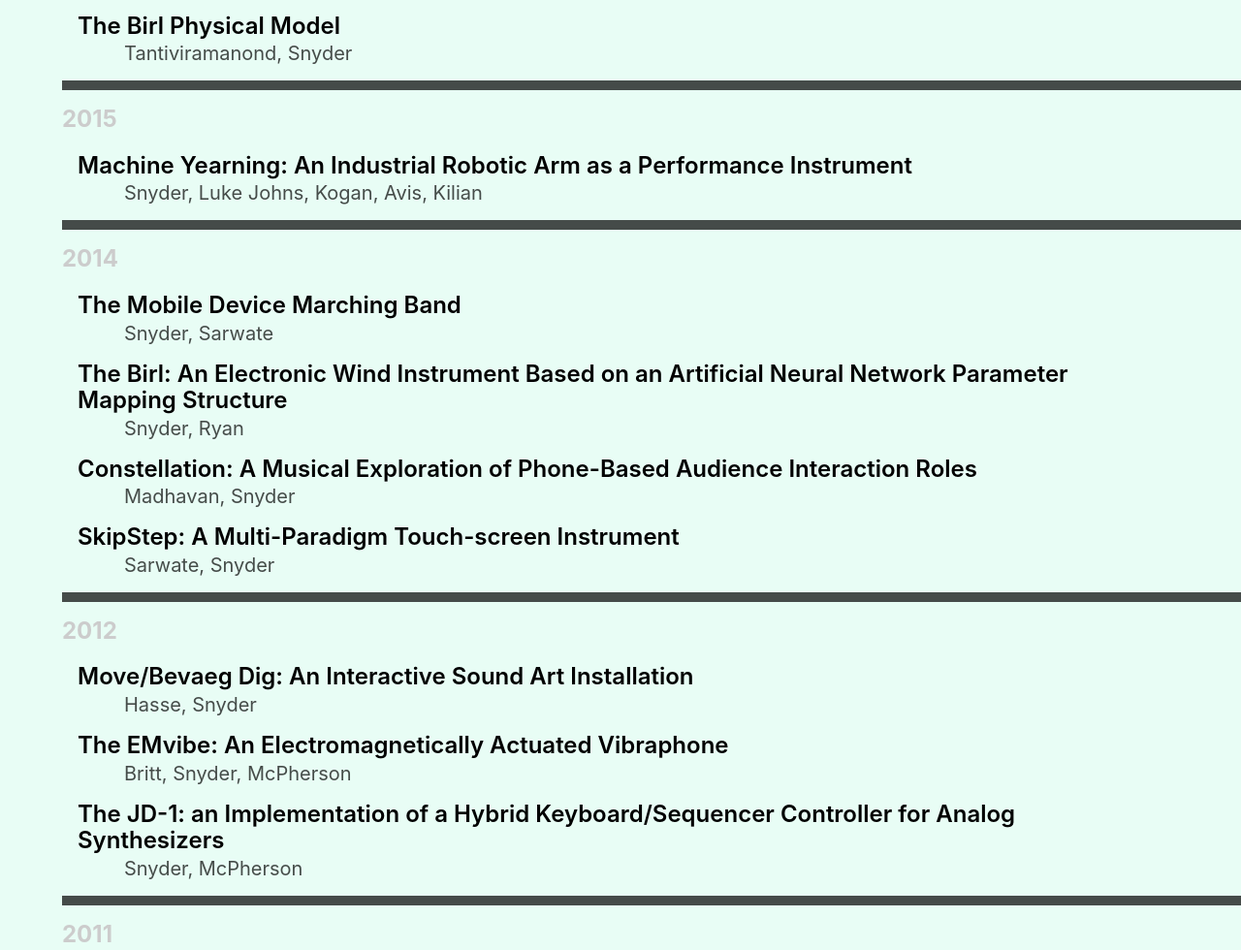
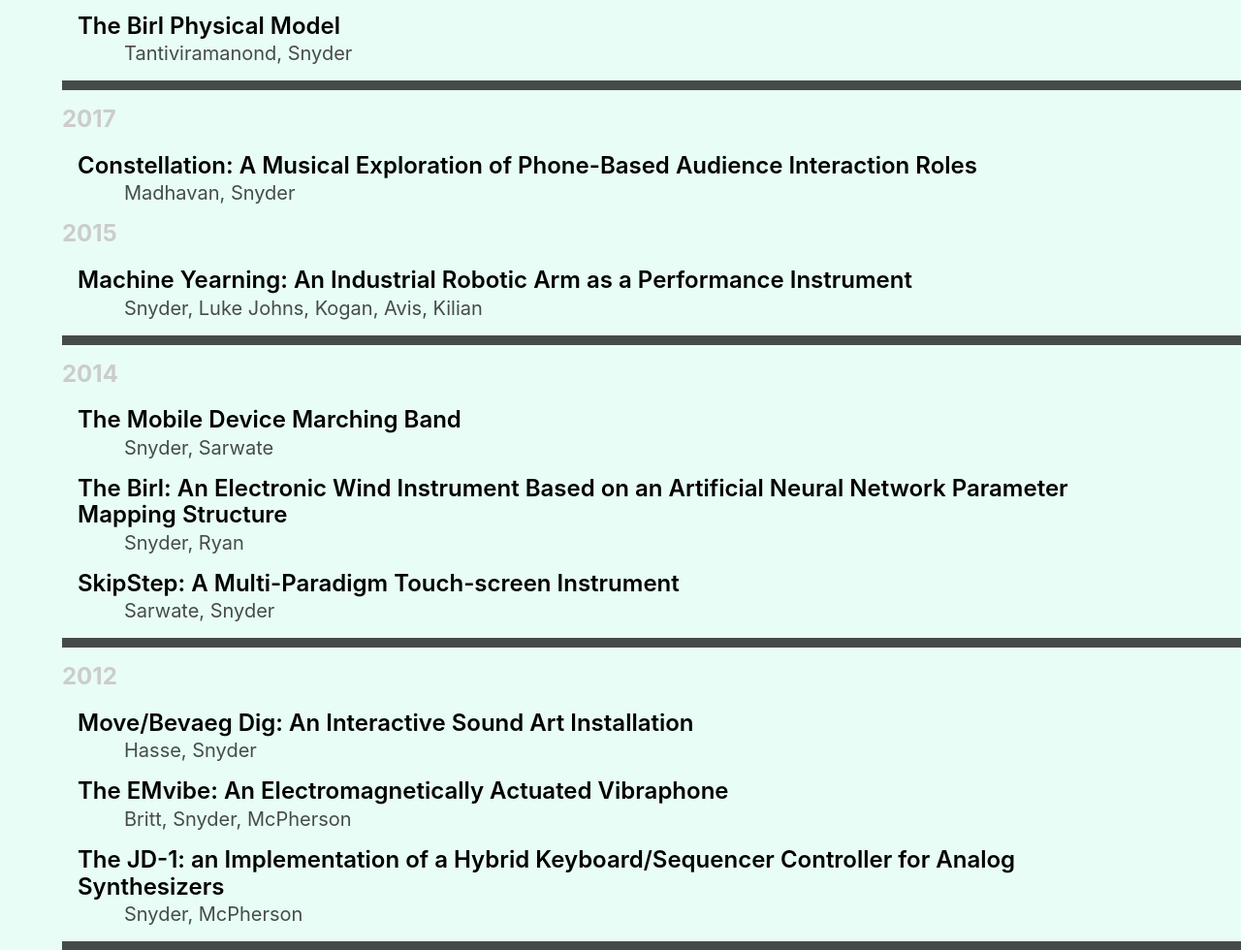
Before and after one commit to punirl/punirl.github.io, a plain HTML site: page tabs/papers.html in a window 1280 px wide. Shown: the part 794-1774 px from the top of the page at 97% size. Drawn offline with nearby package versions, Linux system fonts and the light colour scheme.

Commit message:
fixed paper order

```diff
--- a/tabs/papers.html
+++ b/tabs/papers.html
@@ -57,6 +57,11 @@
 
       </div>
 
+      <!-- 2016 -->
+      <div class="bb-ns pb3">
+      <h2 class="mt3 moon-gray"> 2017 </h2>
+      <dt class="mt0"><a class="ml3 f3 fw6 db black link hover-gold w-80" href="https://smartech.gatech.edu/bitstream/handle/1853/54597/WAC2016-79.pdf">Constellation: A Musical Exploration of Phone-Based Audience Interaction Roles</a></dt>
+      <dd class="ml5 mt1 f4">Madhavan, Snyder</dd>
 
 
       <!-- 2015 -->
@@ -75,8 +80,6 @@
       <dt class="mt3"><a class="ml3 f3 fw6 db black link hover-gold w-80" href="http://www.nime.org/proceedings/2014/nime2014_540.pdf">The Birl: An Electronic Wind Instrument Based on an Artificial Neural Network Parameter Mapping Structure</a></dt>
       <dd class="ml5 mt1 f4">Snyder, Ryan</dd>
 
-      <dt class="mt3"><a class="ml3 f3 fw6 db black link hover-gold w-80" href="https://smartech.gatech.edu/bitstream/handle/1853/54597/WAC2016-79.pdf">Constellation: A Musical Exploration of Phone-Based Audience Interaction Roles</a></dt>
-      <dd class="ml5 mt1 f4">Madhavan, Snyder</dd>
 
       <dt class="mt3"><a class="ml3 f3 fw6 db black link hover-gold w-80" href="http://www.avneeshsarwate.com/static/papers/SkipStep.pdf">SkipStep: A Multi-Paradigm Touch-screen Instrument</a></dt>
       <dd class="ml5 mt1 f4">Sarwate, Snyder</dd>
```
